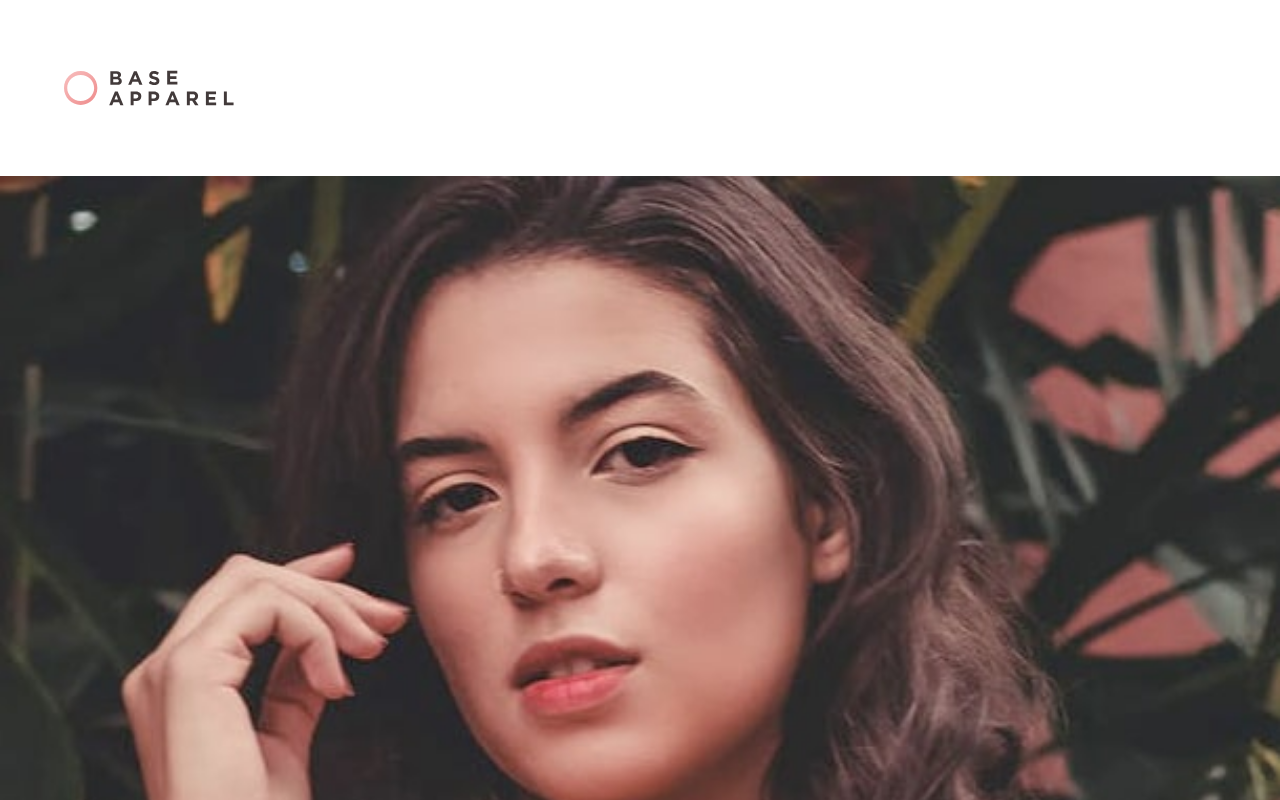
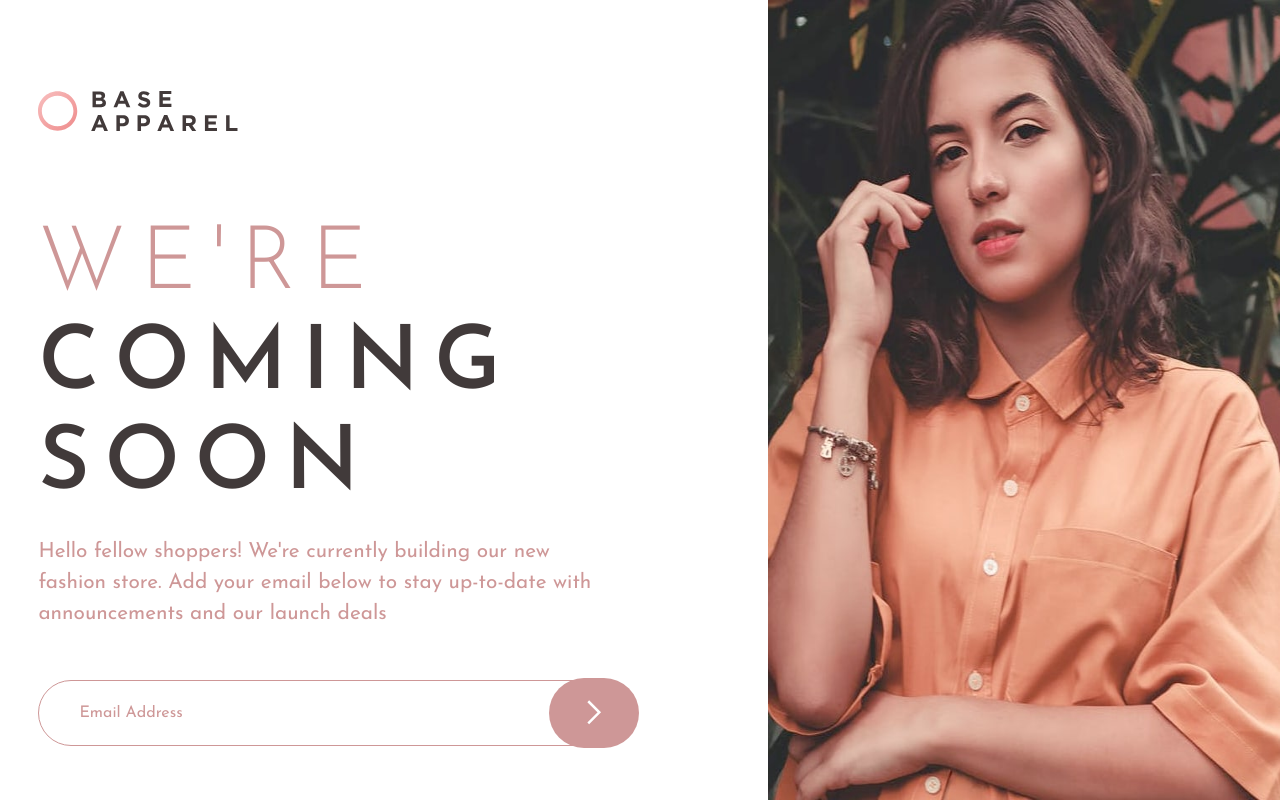
Before and after one commit to Mut1s0/base-apparel-coming-soon-page, a React (Vite) app: page / in a window 1280 px wide. Shown: the top 800 px of the page. Built offline with nearby package versions, Linux system fonts and the light colour scheme.

Commit message:
Added responsiveness to page

```diff
--- a/src/App.jsx
+++ b/src/App.jsx
@@ -7,21 +7,21 @@ function App() {
 
     <main>
 
-      <div className="font-josefinSans">
+      <div className="font-josefinSans md:grid md:grid-cols-5 md:grid-rows-3 h-screen">
 
-        <section>
+        <section className="md:col-start-1 md:col-span-3 md:row-end-1">
 
           <Header />
 
         </section>
 
-        <section>
+        <section className="md:col-span-2 md:col-end-6 md:row-span-4">
 
           <HeroIllustration/>
 
         </section>
 
-        <section>
+        <section className="md:col-start-1 md:col-span-3 md:row-start-1 md:row-end-4">
 
           <Hero/>
 
--- a/src/components/Form.jsx
+++ b/src/components/Form.jsx
@@ -1,8 +1,26 @@
+import { iconArrow } from "../assets";
 
 function Form() {
+
     return(
-        <h1>Form</h1>
+
+        <form>
+
+            <div className="relative max-w-[100%] w-[600px] mx-auto lg:ml-0">
+
+                <div>
+
+                    <input type="email" placeholder="Email Address" className={`border border-desaturatedRed w-full py-5 pl-10 rounded-[40px] placeholder:text-desaturatedRed`} />
+
+                </div>
+
+                <button type="submit" className="absolute top-[-2px] right-[-1px] bg-desaturatedRed rounded-full w-[90px] h-[70px] flex items-center justify-center"><img src={iconArrow} alt="Icon Arrow" className="w-[15px]"/></button>
+
+            </div>
+
+        </form>
+
     )
 }
 
-export default Form
+export default Form;
--- a/src/components/Header.jsx
+++ b/src/components/Header.jsx
@@ -3,11 +3,11 @@ import { logo } from "../assets";
 function Header() {
     return(
 
-        <header>
+        <header className="">
 
-            <div className="max-w-[90%] mx-auto py-[70px]">
+            <div className="max-w-[90%] md:w-[700px] mx-auto py-[50px] md:py-[30px] md:pt-[30px] lg:pt-[90px]">
 
-                <img src={logo} alt="logo" className="w-[170px]"/>
+                <img src={logo} alt="logo" className="w-[150px] sm:w-[200px]"/>
 
             </div>
 
--- a/src/components/Hero.jsx
+++ b/src/components/Hero.jsx
@@ -5,19 +5,19 @@ function Hero() {
 
     return(
 
-        <article>
+        <article className="h-full md:flex md:flex-row items-center">
 
-            <div>
+            <div className="max-w-[90%] md:w-[700px] mx-auto py-[70px] md:py-0">
 
-                <div className="text-center">
+                <div className="text-center md:text-left flex flex-col gap-5 lg:items-start lg:justify-center">
 
-                    <h1 className="text-[4rem] font-semiBold leading-[70px] uppercase text-darkGrayishRed"><span className="text-desaturatedRed font-light">we're</span> <br /> coming <br /> soon</h1>
+                    <h1 className="text-[2.5rem] sm:text-[5rem] md:text-[3rem] lg:text-[5.5rem] font-semiBold leading-[60px] sm:leading-[90px] md:leading-[60px] lg:leading-[100px] uppercase text-darkGrayishRed tracking-[15px]"><span className="text-desaturatedRed font-light">we're</span> <br /> coming <br /> soon</h1>
 
-                    <p className="text-desaturatedRed font-regular">Hello fellow shoppers! We're currently building <br className="block md:hidden"/> our new <br className="hidden md:block"/> fashion store. Add your email below to <br className="block md:hidden"/> stay up-to-date with <br className="hidden md:block"/> announcements and our <br className="block md:hidden"/> launch deals</p>
+                    <p className="text-desaturatedRed font-regular text-[1rem] sm:text-[1.5rem] md:text-[1.1rem] lg:text-[1.3rem]">Hello fellow shoppers! We're currently building <br className="block md:hidden"/> our new <br className="hidden md:block"/> fashion store. Add your email below to <br className="block md:hidden"/> stay up-to-date with <br className="hidden md:block"/> announcements and our <br className="block md:hidden"/> launch deals</p>
 
                 </div>
 
-                <div>
+                <div className="pt-[50px]">
 
                     <Form />
 
--- a/src/components/HeroIllustration.jsx
+++ b/src/components/HeroIllustration.jsx
@@ -4,15 +4,15 @@ function HeroIllustration() {
 
     return(
 
-        <article>
+        <article className="h-full">
 
-            <div>
+            <div className="h-full">
 
-                <picture>
+                <picture className="">
 
                     <source media="(min-width: 1024px)" srcSet={heroDesktop} />
 
-                    <img src={heroMobile} alt="Hero Illustration" className="w-full"/>
+                    <img src={heroMobile} alt="Hero Illustration" className="w-full h-full"/>
 
                 </picture>
 
```
